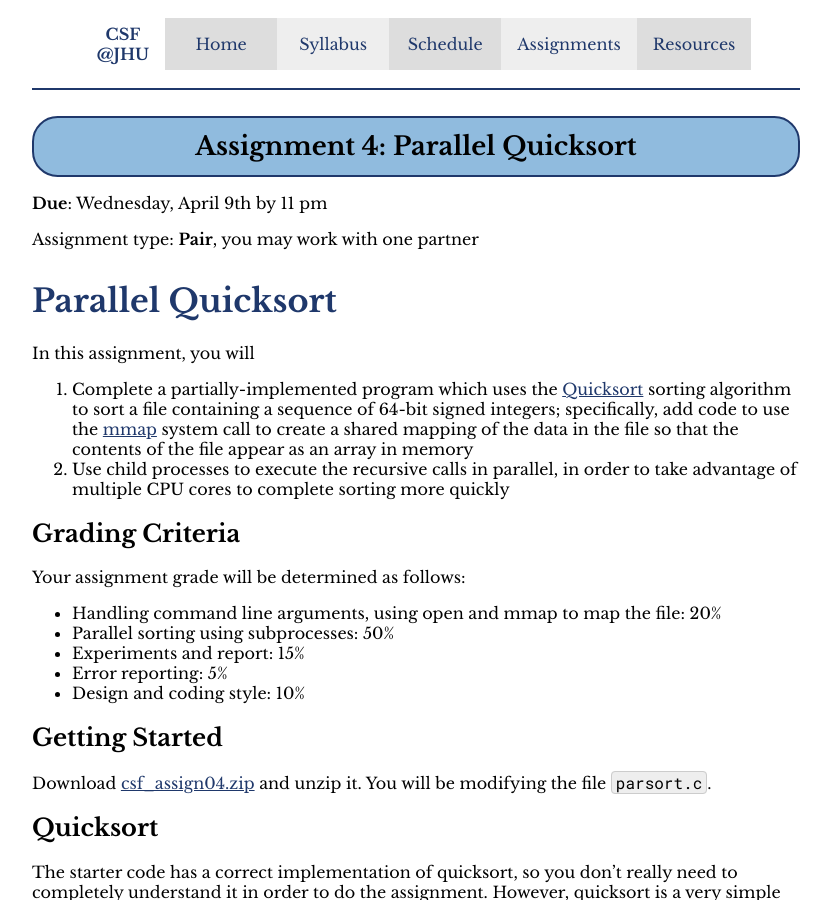
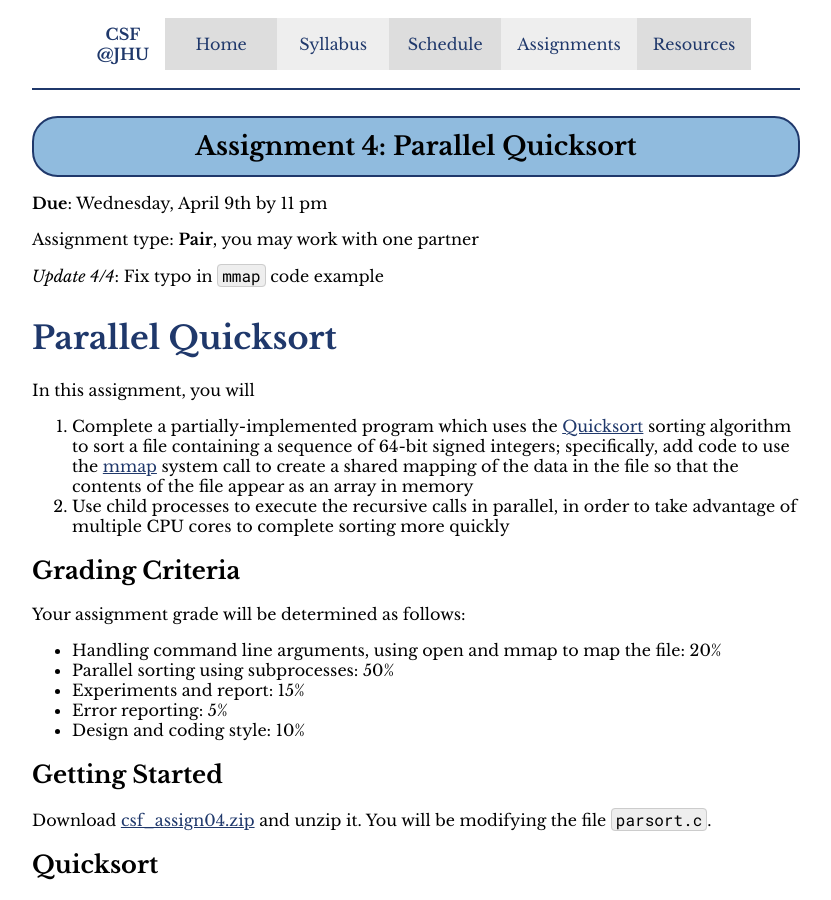
Before and after one commit to jhucsf/spring2025, a Jekyll site: the page built from assign/assign04.md, in a window 1280 px wide and 900 px high. Shown: the whole window, without its empty margins (224-1055 px from the left). Built offline with Jekyll 4.4.1, drawn with Linux system fonts in a browser that asks for light colours; formulas are drawn with MathJax 3; some of the changed lines change nothing that is shown.

Commit message:
fix typo

```diff
--- a/assign/assign04.md
+++ b/assign/assign04.md
@@ -6,6 +6,8 @@
 **Due**: Wednesday, April 9th by 11 pm
 
 Assignment type: **Pair**, you may work with one partner
+
+*Update 4/4*: Fix typo in `mmap` code example
 
 # Parallel Quicksort
 
@@ -163,7 +165,7 @@
 arr = mmap( NULL, file_size_in_bytes, PROT_READ | PROT_WRITE,
             MAP_SHARED, fd, 0 );
 close( fd ); // file can be closed now
-if ( data == MAP_FAILED ) {
+if ( arr == MAP_FAILED ) {
     // handle mmap error and exit
 }
 // *arr now behaves like a standard array of int64_t.
```
